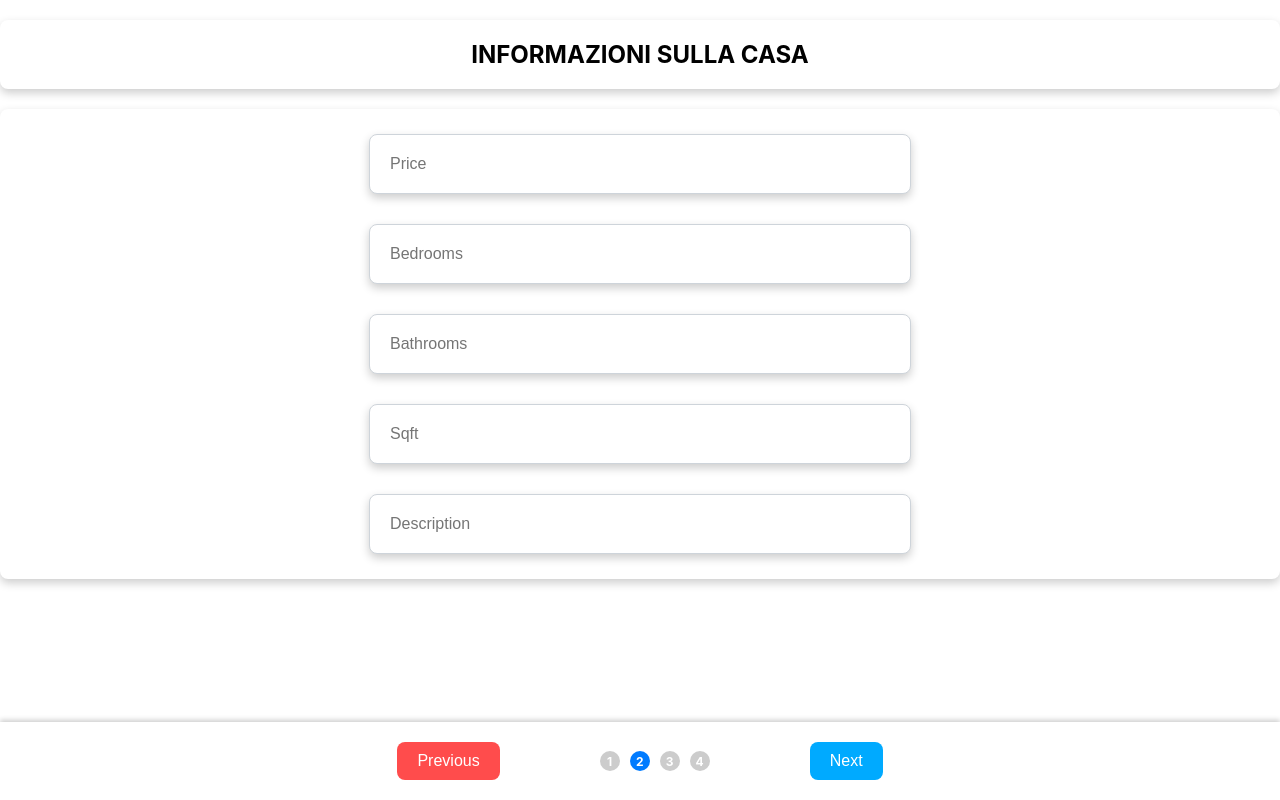
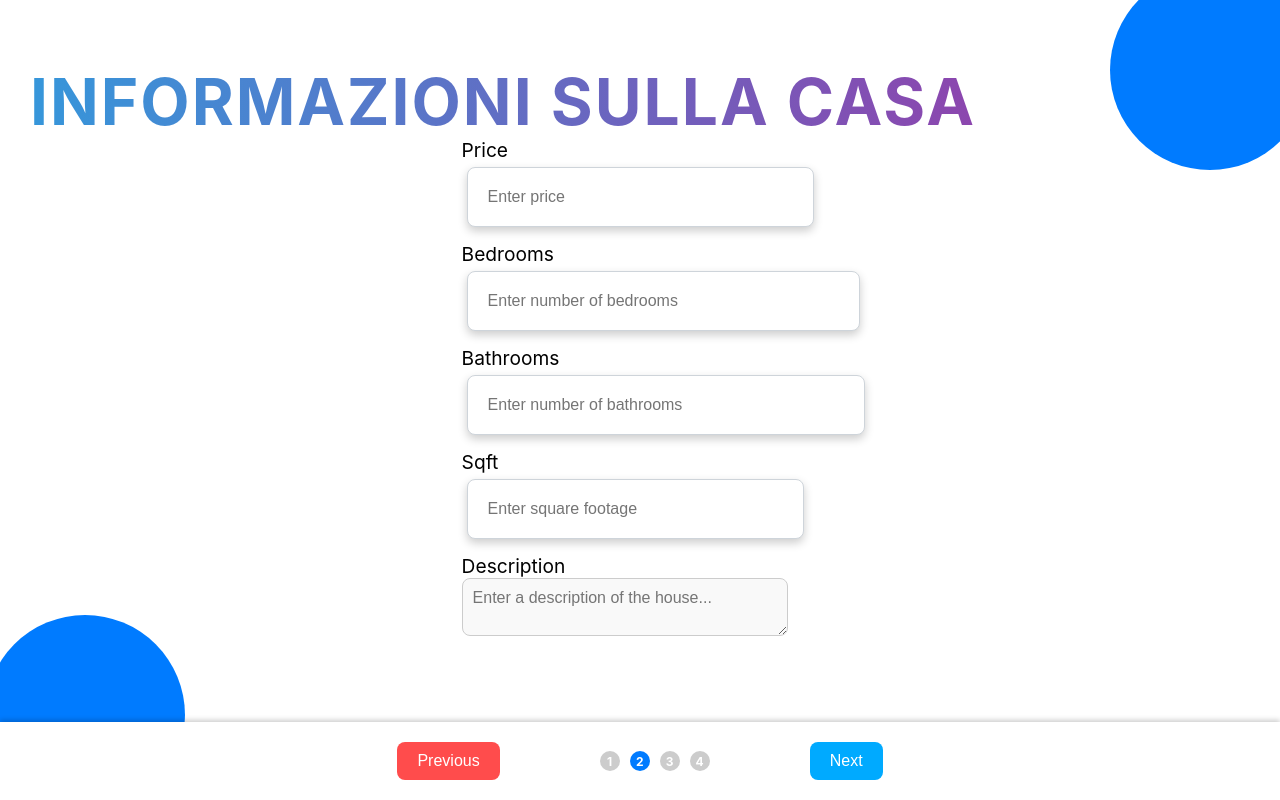
Before and after one commit to alessandrv/SitoAngelo, a React (Create React App) app in the folder my-map-app/: page /createHouse in a window 1280 px wide. Both pictures are taken after a click on the button "Next". Built offline with nearby package versions, Linux system fonts and the light colour scheme.

Commit message:
prima versione createHosue CSs

```diff
--- a/my-map-app/src/components/stepper/Stepper.jsx
+++ b/my-map-app/src/components/stepper/Stepper.jsx
@@ -53,7 +53,7 @@ export default function Stepper({
   };
 
   return (
-    <div>
+    <div className="stepper-container">
       <div className="stepper-overlay"></div>
 
       <div className="stepper">
--- a/my-map-app/src/components/stepper/steppers.css
+++ b/my-map-app/src/components/stepper/steppers.css
@@ -1,12 +1,51 @@
-.stepper {
-    background-color: #fff;
+.stepper-container{
+    position: fixed;
+    top: 0;
+    left: 0;
+    right: 0;
+    bottom: 0;
+    background-color: blue;
+    z-index: 999;
+    height: 100%;
+    width: 100%;
+    display: flex;
+    flex-direction: column;
+    justify-content: center;
+    align-items: center;
+  }
+
+  .stepper {
+    display: flex;
+    justify-content: center;
+    align-items: center;
     width: 100%;
     height: 100%;
     border-radius: 8px;
     z-index: 9999;
-    display: flex;
-    flex-direction: column;
+    position: relative;
   }
+
+  .stepper::before,
+  .stepper::after {
+    z-index: -1;
+    content: '';
+    position: absolute;
+    width: 200px;
+    height: 200px;
+    background-color: #007bff;
+    border-radius: 50%;
+  }
+
+  .stepper::before {
+    bottom: -15px;
+    left: -15px;
+  }
+
+  .stepper::after {
+    top: -30px;
+    right: -30px;
+  }
+
 
   .step-content {
     margin-bottom: 2rem;
--- a/my-map-app/src/pages/createHouse.jsx
+++ b/my-map-app/src/pages/createHouse.jsx
@@ -15,11 +15,8 @@ import "./createHouses.css";
 import { FaSearch } from "react-icons/fa";
 
 const CreateHouse = () => {
-  const [name, setName] = useState("");
-  const [lastName, setLastName] = useState("");
   const [address, setAddress] = useState("");
   const [houseNumber, setHouseNumber] = useState("");
-  const [email, setEmail] = useState("");
   const [city, setCity] = useState("");
   const [state, setState] = useState("");
   const [country, setCountry] = useState("");
@@ -39,11 +36,8 @@ const CreateHouse = () => {
   useEffect(() => {
     const savedData = JSON.parse(localStorage.getItem("houseForm"));
     if (savedData) {
-      setName(savedData.name || "");
-      setLastName(savedData.lastName || "");
       setAddress(savedData.address || "");
       setHouseNumber(savedData.houseNumber || "");
-      setEmail(savedData.email || "");
       setCity(savedData.city || "");
       setState(savedData.state || "");
       setCountry(savedData.country || "");
@@ -59,11 +53,8 @@ const CreateHouse = () => {
 
   const saveToLocalStorage = () => {
     const formData = {
-      name,
-      lastName,
       address,
       houseNumber,
-      email,
       city,
       state,
       country,
@@ -91,7 +82,6 @@ const CreateHouse = () => {
   const handleStepChange = (step) => {
     setCurrentStep(step);
   };
-
 
   const userLocationIcon = L.icon({
     iconUrl: "https://img.icons8.com/color/48/000000/marker--v1.png",
@@ -173,7 +163,6 @@ const CreateHouse = () => {
     handleStepChange(1);
   };
 
-
   const handleMapClick = (event) => {
     const { lat, lng } = event.latlng;
     setPosition([lat, lng]);
@@ -230,7 +219,7 @@ const CreateHouse = () => {
                 <MapContainer
                   center={position}
                   zoom={13}
-                  style={{ height: "400px", width: "100%" }}
+                  className="map"
                   onClick={handleMapClick} // Ascolta i click sulla mappa
                 >
                   <TileLayer url="https://{s}.tile.openstreetmap.org/{z}/{x}/{y}.png" />
@@ -240,20 +229,6 @@ const CreateHouse = () => {
                 </MapContainer>
               </div>
               <form className="form">
-                <input
-                  type="text"
-                  placeholder="First Name"
-                  value={name}
-                  onChange={(e) => setName(e.target.value)}
-                  className="formHouse"
-                />
-                <input
-                  type="text"
-                  placeholder="Last Name"
-                  value={lastName}
-                  onChange={(e) => setLastName(e.target.value)}
-                  className="formHouse"
-                />
                 <input
                   type="text"
                   placeholder="Address"
@@ -266,13 +241,6 @@ const CreateHouse = () => {
                   placeholder="House Number"
                   value={houseNumber}
                   onChange={(e) => setHouseNumber(e.target.value)}
-                  className="formHouse"
-                />
-                <input
-                  type="email"
-                  placeholder="Email"
-                  value={email}
-                  onChange={(e) => setEmail(e.target.value)}
                   className="formHouse"
                 />
                 <input
@@ -310,41 +278,64 @@ const CreateHouse = () => {
           <Step>
             <h2 className="mainRecup">Informazioni sulla casa</h2>
             <form className="form-house">
+              <div className="form-field">
+                <label htmlFor="price">Price</label>
                 <input
                   type="text"
-                placeholder="Price"
+                  id="price"
+                  placeholder="Enter price"
                   value={price}
                   onChange={(e) => setPrice(e.target.value)}
                   className="formHouse"
                 />
+              </div>
+
+              <div className="form-field">
+                <label htmlFor="bedrooms">Bedrooms</label>
                 <input
                   type="text"
-                placeholder="Bedrooms"
+                  id="bedrooms"
+                  placeholder="Enter number of bedrooms"
                   value={bedrooms}
                   onChange={(e) => setBedrooms(e.target.value)}
                   className="formHouse"
                 />
+              </div>
+
+              <div className="form-field">
+                <label htmlFor="bathrooms">Bathrooms</label>
                 <input
                   type="text"
-                placeholder="Bathrooms"
+                  id="bathrooms"
+                  placeholder="Enter number of bathrooms"
                   value={bathrooms}
                   onChange={(e) => setBathrooms(e.target.value)}
                   className="formHouse"
                 />
+              </div>
+
+              <div className="form-field">
+                <label htmlFor="sqft">Sqft</label>
                 <input
                   type="text"
-                placeholder="Sqft"
+                  id="sqft"
+                  placeholder="Enter square footage"
                   value={sqft}
                   onChange={(e) => setSqft(e.target.value)}
                   className="formHouse"
                 />
-              <input
-                type="text"
-                placeholder="Description"
+              </div>
+
+              <div className="form-field">
+                <label htmlFor="description">Description</label>
+                <textarea
+                  id="description"
+                  placeholder="Enter a description of the house..."
                   value={description}
                   onChange={(e) => setDescription(e.target.value)}
-                className="formHouse"
+                  className="form-description"
                 />
+              </div>
             </form>
           </Step>
 
@@ -367,7 +358,7 @@ const CreateHouse = () => {
             <div>
               {images.length > 0 && (
                 <>
-                    <h3 className="mainRecup">Anteprima delle immagini:</h3>
+                  <h3 className="titleRecup">Anteprima delle immagini:</h3>
                   <div className="image-preview-container">
                     {images.map((image, index) => (
                       <div key={index} className="image-preview-item">
@@ -389,20 +380,22 @@ const CreateHouse = () => {
           </Step>
 
           <Step>
-            <h2 className="mainRecup">Recap</h2>
-            <p className="recupText">Ecco cosa hai inserito:</p>
+            <h2 className="mainRecup">Riepilogo</h2>
             <div className="form-house">
+              <div className="coupleDiv">
+                <div className="">
                   <h3 className="titleRecup">Informazioni Personali</h3>
                   <div className="recupPersonal">
                     <p className="recupText">
-                  Nome: {name} {lastName}</p>
-                <p className="recupText">Indirizzo: {address} {houseNumber}</p>
-                <p className="recupText">Email: {email}</p>
+                      Indirizzo: {address} {houseNumber}
+                    </p>
                     <p className="recupText">Città: {city}</p>
                     <p className="recupText">Stato: {state}</p>
                     <p className="recupText">Paese: {country}</p>
                     <p className="recupText">CAP: {zip}</p>
                   </div>
+                </div>
+                <div>
                   <h3 className="titleRecup">Informazioni sulla Casa</h3>
                   <div className="recupHouse">
                     <p className="recupText">Prezzo: {price}</p>
@@ -410,6 +403,8 @@ const CreateHouse = () => {
                     <p className="recupText">Bagni: {bathrooms}</p>
                     <p className="recupText">Superficie (Sqft): {sqft}</p>
                     <p className="recupText">Descrizione: {description}</p>
+                  </div>
+                </div>
               </div>
               <h3 className="titleRecup">Immagini Caricate</h3>
               {images.length > 0 ? (
--- a/my-map-app/src/pages/createHouses.css
+++ b/my-map-app/src/pages/createHouses.css
@@ -17,10 +17,6 @@
     justify-content: space-evenly;
     align-items: center;
     gap: 20px;
-    padding: 20px;
-    border-radius: 8px;
-    box-shadow: 0 4px 10px rgba(0, 0, 0, 0.2);
-    background-color: white;
   }
 
   .form{
@@ -40,14 +36,15 @@
   .form-house{
     display: flex;
     flex-direction: column;
-    flex-wrap: wrap;
     justify-content: center;
     align-items: center;
-    gap: 20px;
-    padding: 20px;
-    border-radius: 8px;
-    box-shadow: 0 4px 10px rgba(0, 0, 0, 0.2);
-    background-color: white;
+  }
+
+  .coupleDiv{
+    display: flex;
+    flex-direction: row;
+    gap: 40px;
+    align-items: flex-start;
   }
 
   .formHouse{
@@ -60,23 +57,74 @@
     background-color: white;
   }
 
+  .map{
+    height: 400px;
+    width: 100%;
+    border-radius: 20px;
+    box-shadow: 0 4px 10px rgba(0, 0, 0, 0.2);
+  }
+
+  .map:hover{
+    transition: 1s;
+    box-shadow: 0 4px 10px rgba(0, 0, 0, 0.6);
+  }
+
+  .map:not(:hover){
+    transition: 1s;
+    box-shadow: 0 4px 10px rgba(0, 0, 0, 0.2);
+
+  }
+
   .mainRecup{
-    display: flex;
-    flex-direction: column;
-    justify-content: center;
-    align-items: center;
-    padding: 20px;
-    border-radius: 8px;
-    box-shadow: 0 4px 10px rgba(0, 0, 0, 0.2);
-    background-color: white;
+    position: absolute;
+    top: 0;
+    left: 10px;
+    font-size: 4rem;
+    font-weight: 700;
     text-transform: uppercase;
+    color: #2c3e50;
+    letter-spacing: 2px;
+    padding: 10px 20px;
+    background: linear-gradient(to right, #3498db, #8e44ad);
+    -webkit-background-clip: text;
+    background-clip: text;
+    color: transparent;
+    z-index: -1;
   }
 
   .titleRecup{
-    font-size: 2rem;
+    font-size: 1.6rem;
     font-weight: 500;
-    color: #495057;
+    color: #333;
     text-align: center;
+    margin-top: 10px;
+    margin-bottom: 20px;
+    letter-spacing: 1px;
+    font-family: 'Helvetica Neue', sans-serif;
+    background: linear-gradient(to right, #3498db, #8e44ad);
+    -webkit-background-clip: text;
+    background-clip: text;
+    color: transparent;
+    text-transform: uppercase;
+    padding: 5px 0;
+    position: relative;
+    transition: transform 0.3s ease, color 0.3s ease;
+  }
+
+  .titleRecup::after {
+    content: '';
+    position: absolute;
+    left: 0;
+    right: 0;
+    bottom: -5px;
+    height: 4px;
+    background: rgba(0, 0, 0, 0.10);
+    border-radius: 2px;
+  }
+
+  .titleRecup:hover {
+    transform: translateY(-5px);
+    color: #3498db;
   }
 
   .image-preview-container {
@@ -98,7 +146,7 @@
   }
 
   .image-preview-img{
-    max-width: 250px;
+    max-width: 150px;
     border-radius: 8px;
     box-shadow: 0 4px 10px rgba(0, 0, 0, 0.2);
   }
@@ -122,10 +170,8 @@
     font-size: 1.2rem;
     font-weight: 500;
     color: #495057;
-    text-align: center;
-    box-shadow: 0 4px 10px rgba(0, 0, 0, 0.2);
-    border-radius: 3px;
-    padding: 10px;
+    text-align: left;
+    margin: 20px;
 
 }
 
@@ -138,19 +184,88 @@
 
 }
 
- .recupPersonal{
-    display: flex;
-    flex-direction: row;
-    flex-wrap: wrap;
-    gap: 20px;
- }
 
- .recupHouse{
-    display: flex;
-    flex-direction: row;
-    flex-wrap: wrap;
-    gap: 20px;
- }
+.recupPersonal {
+  max-width: 600px;
+  padding: 20px;
+  background-color: #ffffff;
+  border-radius: 8px;
+  box-shadow: 0 4px 10px rgba(0, 0, 0, 0.1);
+  margin: 20px auto;
+  transition: all 0.3s ease;
+}
+
+.recupPersonal p {
+  font-size: 1.2rem;
+  font-weight: 400;
+  color: #333;
+  margin-bottom: 10px;
+  display: flex;
+  justify-content: space-between;
+  width: 100%;
+}
+
+.recupPersonal p span {
+  font-weight: 600;
+  color: #495057;
+}
+
+.recupPersonal:hover {
+  box-shadow: 0 6px 15px rgba(0, 0, 0, 0.2);
+  transform: translateY(-3px);
+}
+
+.titleRecap {
+  font-size: 1.8rem;
+  font-weight: 600;
+  color: #2c3e50;
+  margin-bottom: 20px;
+  text-align: center;
+}
+
+
+.recupHouse {
+  max-width: 600px;
+  padding: 20px;
+  background-color: #ffffff;
+  border-radius: 8px;
+  box-shadow: 0 4px 10px rgba(0, 0, 0, 0.1);
+  margin: 20px auto;
+  transition: all 0.3s ease;
+}
+
+.recupHouse p {
+  font-size: 1.2rem;
+  font-weight: 400;
+  color: #333;
+  margin-bottom: 10px;
+  display: flex;
+  justify-content: space-between;
+  width: 100%;
+}
+
+.recupHouse p span {
+  font-weight: 600;
+  color: #495057;
+}
+
+.recupHouse:hover {
+  box-shadow: 0 6px 15px rgba(0, 0, 0, 0.2);
+  transform: translateY(-3px);
+}
+
+.form-field{
+  text-align: left;
+  margin-top: 10px;
+  font-size: 1.2rem;
+  font-weight:400;
+}
+
+.form-house{
+  display: flex;
+  justify-content:left;
+  align-items:flex-start
+}
 
   .formHouse > h2{
     font-size: 1.5rem;
@@ -235,24 +350,22 @@
     color: #495057
 }
 
-/* Contenitore dei risultati di ricerca */
 .search-results-dropdown {
     position: absolute;
-    top: 40%; /* Posiziona la lista subito sotto il campo di ricerca */
+    top: 40%;
     left: 0;
     width: 40%;
-    max-height: 300px; /* Imposta un'altezza massima per la lista */
-    overflow-y: auto; /* Aggiungi uno scroll se ci sono troppi risultati */
+    max-height: 300px;
+    overflow-y: auto;
     background-color: white;
     border: 1px solid #ddd;
     border-radius: 5px;
     box-shadow: 0 4px 6px rgba(0, 0, 0, 0.1);
-    z-index: 9999999999; /* Assicura che la lista si sovrapponga agli altri contenuti */
+    z-index: 9999999999;
     padding: 10px 0;
     margin-top: 5px;
   }
 
-  /* Stile per ogni singolo risultato */
   .search-results-dropdown ul {
     list-style-type: none;
     margin: 0;
@@ -267,16 +380,46 @@
     color: #333;
   }
 
-  /* Cambia colore quando si passa sopra un risultato */
   .search-results-dropdown li:hover {
     background-color: #f5f5f5;
-    color: #007bff; /* Colore per il testo al passaggio del mouse */
+    color: #007bff;
   }
 
-  /* Testo di caricamento */
   .search-results-dropdown p {
     font-size: 14px;
     color: #999;
     padding: 10px;
     text-align: center;
   }
+
+.form-description {
+  width: 100%;
+  padding: 10px;
+  font-size: 16px;
+  font-family: 'Arial', sans-serif;
+  color: #333;
+  background-color: #f9f9f9;
+  border: 1px solid #ccc;
+  border-radius: 8px;
+  resize: vertical;
+  box-sizing: border-box;
+  transition: border-color 0.3s ease, box-shadow 0.3s ease;
+}
+
+.form-description:focus {
+  border-color: #4CAF50;
+  box-shadow: 0 0 8px rgba(72, 199, 129, 0.5);
+  outline: none;
+}
+
+.form-description:hover {
+  border-color: #888;
+}
+
+.form-label {
+  font-size: 16px;
+  font-weight: 600;
+  margin-bottom: 8px;
+  color: #555;
+  display: block;
+}
```
Lines whose indentation alone changed are shown as unchanged.
